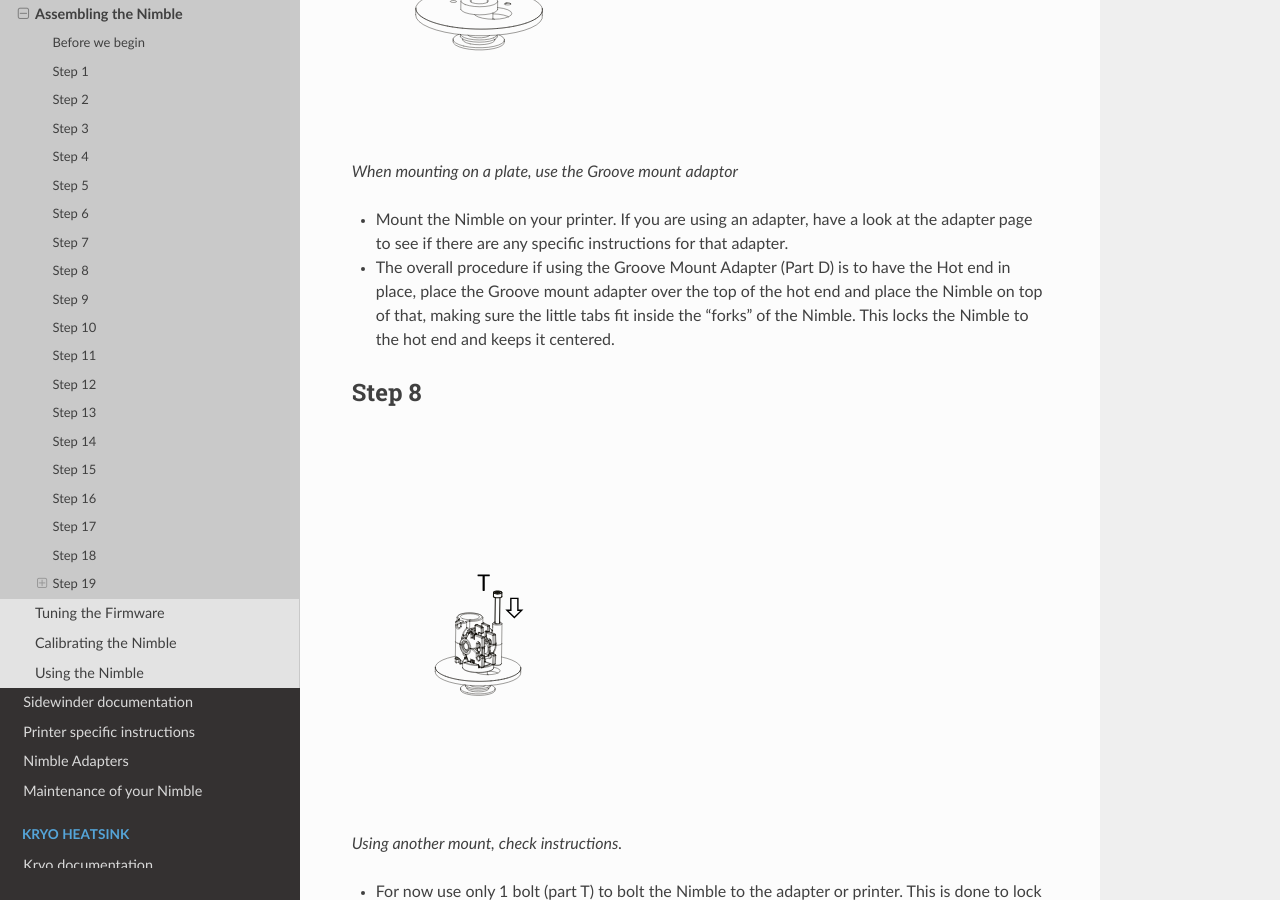
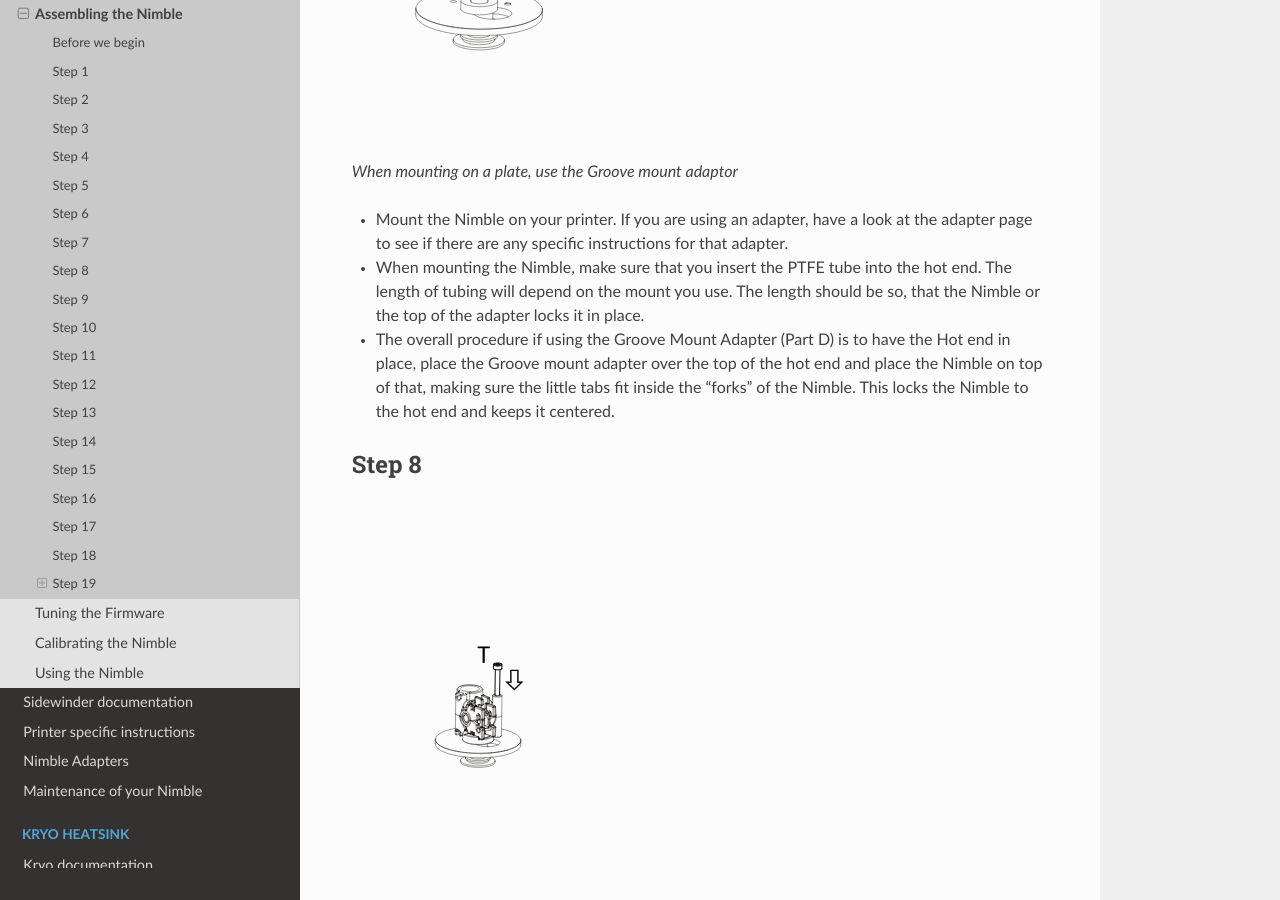
Before and after one commit to ZestyTechnology/zesty-docs, a Sphinx documentation site: the page built from docs/nimble/assembly.rst, in a window 1280 px wide and 900 px high, scrolled down 4472 px. Built offline with Sphinx 7.4.7 and the Read the Docs theme 2.0.0, drawn with Linux system fonts in a browser that asks for light colours.

Commit message:
PTFE tube added
added statement that they need to add the PTFE tube when mounting the NImble

```diff
--- a/docs/nimble/assembly.rst
+++ b/docs/nimble/assembly.rst
@@ -105,6 +105,7 @@
     When mounting on a plate, use the Groove mount adaptor
 
     * Mount the Nimble on your printer. If you are using an adapter, have a look at the adapter page to see if there are any specific instructions for that adapter.
+    * When mounting the Nimble, make sure that you insert the PTFE tube into the hot end. The length of tubing will depend on the mount you use. The length should be so, that the Nimble or the top of the adapter locks it in place.
     * The overall procedure if using the Groove Mount Adapter (Part D) is to have the Hot end in place, place the Groove mount adapter over the top of the hot end and place the Nimble on top of that, making sure the little tabs fit inside the "forks" of the Nimble. This locks the Nimble to the hot end and keeps it centered.
 
 Step 8
```
